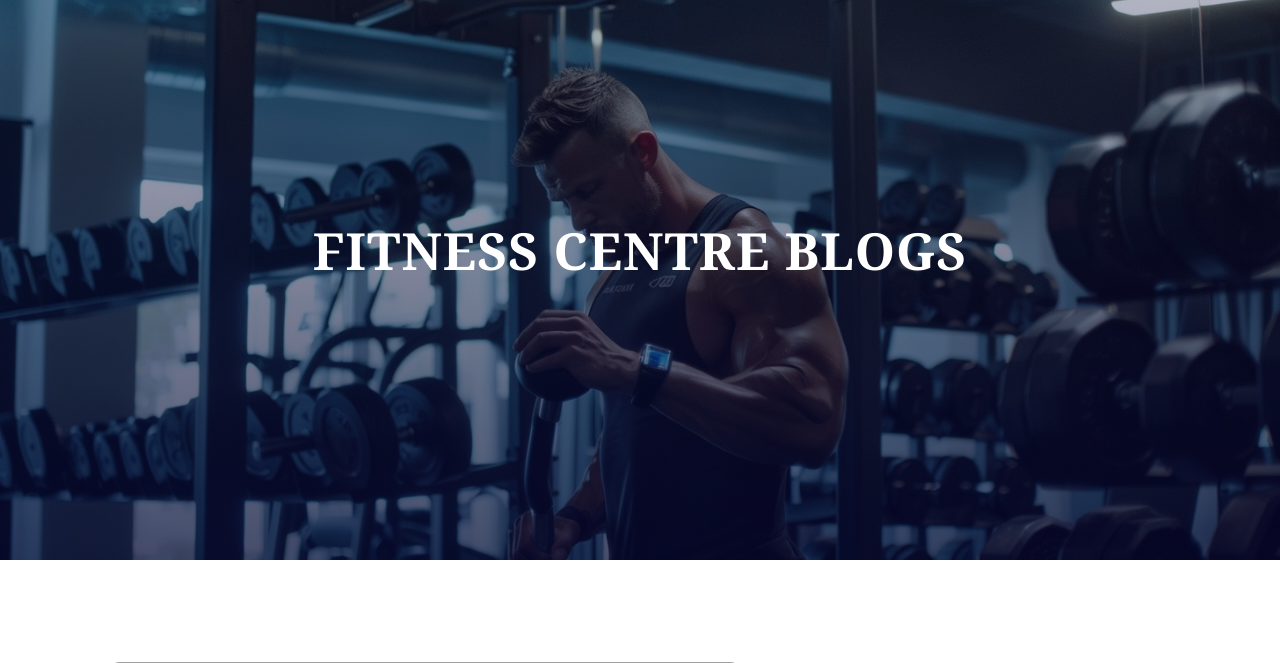
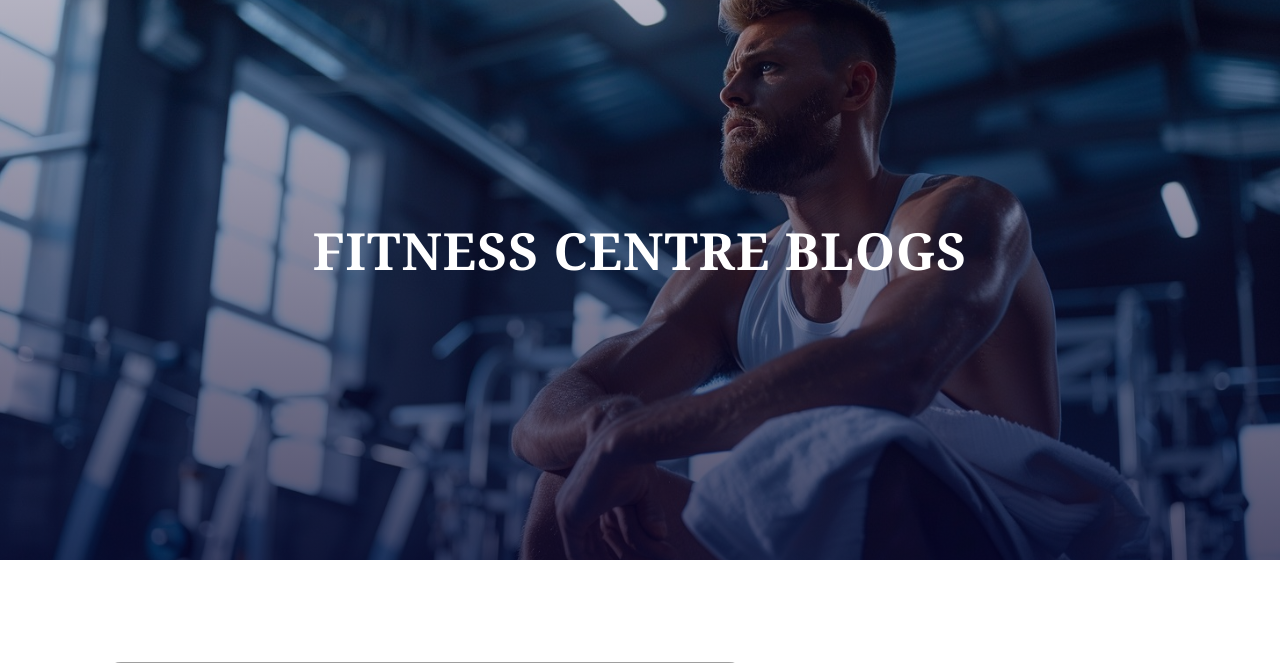
Before and after one commit to hemantyadav8006/Fitness-Center-Website, a Flask app: page /blog in a window 1280 px wide. Shown: the part 85-748 px from the top of the page. Run offline with Flask 3, Linux system fonts and the light colour scheme; some libraries are stand-ins or nearby versions; grey boxes are pictures that could not be loaded.

Commit message:
add for blogs bg

```diff
--- a/static/index.css
+++ b/static/index.css
@@ -374,7 +374,7 @@ header {
 /* blogs */
 #blog-home {
   background-image: linear-gradient(rgba(9, 5, 54, 0.3), rgba(5, 4, 46, 0.7)),
-    url(../static/about.jpg);
+    url(../static/backg3.jpg);
   width: 100%;
   height: 70vh;
   background-size: cover;
```
Also changed, not shown: static/backg3.jpg (added).
